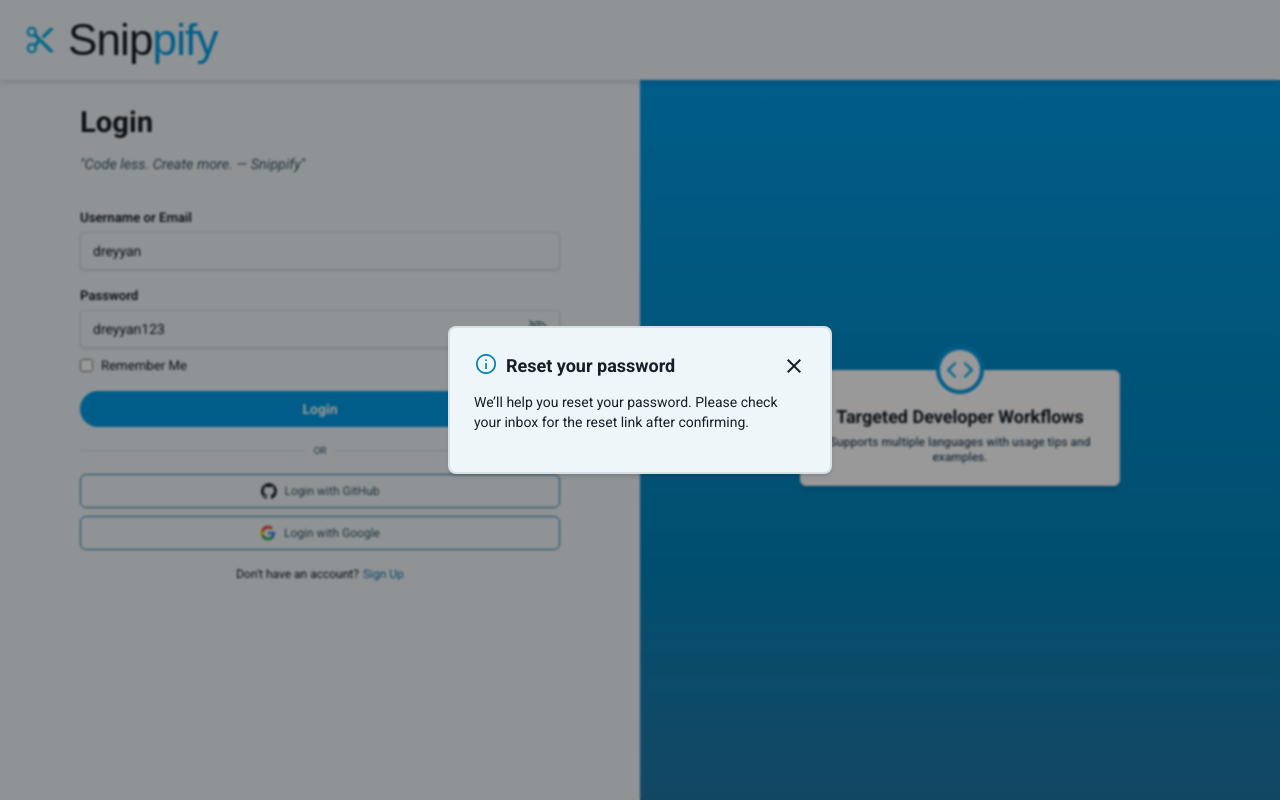
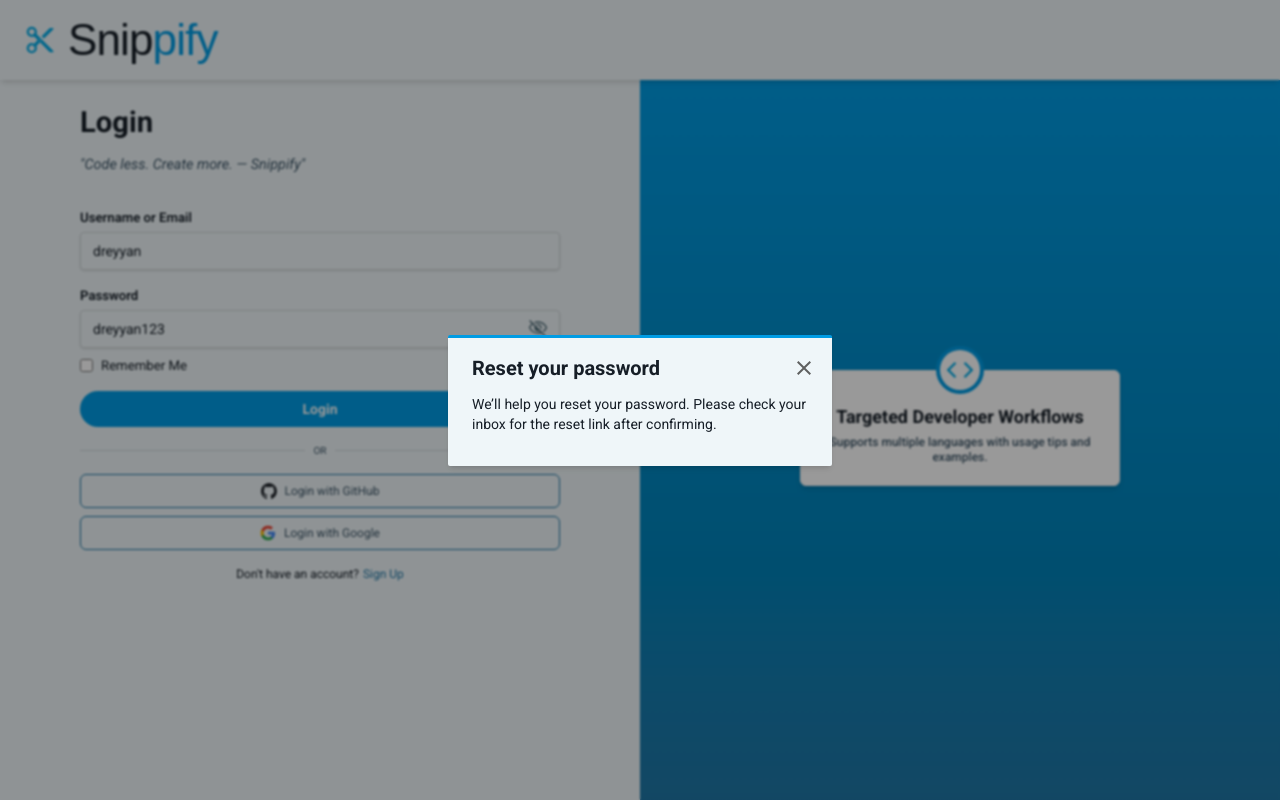
Before and after one commit to dreyyan/Snippify, a React (Vite) app: page /login in a window 1280 px wide. Both pictures are taken after a click on the button "Forgot password?". Built offline with nearby package versions, Linux system fonts and the light colour scheme; a web font is replaced by a local one.

Commit message:
refactored: improved modals UI

```diff
--- a/src/components/Header/ProfileSection.tsx
+++ b/src/components/Header/ProfileSection.tsx
@@ -40,7 +40,7 @@
 
             {/* Dropdown Menu */}
             {isOpen && (
-                <div className="absolute top-14 right-0 mt-2 py-1 w-48 bg-white shadow-lg rounded-md overflow-hidden border border-gray-200 z-10 [&>button]:cursor-pointer">
+                <div className="absolute top-9 right-1 mt-2 py-1 w-48 bg-white shadow-lg rounded-md overflow-hidden border border-gray-200 z-10 [&>button]:cursor-pointer">
                     <button
                         onClick={handleGoToProfile}
                         className="w-full text-left px-4 py-2 hover:bg-[var(--background)] flex items-center gap-x-2"
--- a/src/components/Modal.tsx
+++ b/src/components/Modal.tsx
@@ -57,16 +57,24 @@
 
     return (
         <div className="fixed inset-0 flex items-center justify-center z-50 backdrop-blur-[1px] bg-black/40">
-            <div ref={modalRef} className={`border-2 border-[rgba(23,32,38,0.1)] bg-[var(--background)] rounded-lg shadow-md space-y-4 p-6  ${size === 'sm' ? 'w-70' : size === 'lg' ? 'w-128' : 'w-96'} ${className}`}>
+            <div ref={modalRef} className={`bg-[var(--background)] rounded-xs shadow-md
+                ${type === 'prompt' ? 'p-6' : 'p-4 pl-6'}
+                ${size === 'sm' ? 'w-90' : size === 'lg' ? 'w-128' : 'w-96'}
+                ${
+                type === 'warning' ? 'border-t-3 border-[var(--dialog-alert)]' :
+                type === 'error' ? 'border-t-3 border-[var(--dialog-error)]' :
+                type === 'info' ? 'border-t-3 border-[var(--primary)]' :
+                ''}
+                ${className}`}>
                 {/* Header */}
                 <span className="flex justify-between items-center gap-x-2 mb-3">
                     <div className="flex gap-x-2">
-                        <img src={`${type}-icon.svg`} className="size-6"/>
-                        {title && <p className="text-lg font-bold">{title}</p>}
+                        {/* <img src={`${type}-icon.svg`} className="size-6"/> */}
+                        {title && <p className="text-xl font-bold">{title}</p>}
                     </div>
                     {type !== 'prompt' &&
-                    <button onClick={onClose!} className="text-gray-500 hover:text-black">
-                        <img src="/close-icon.svg" className="size-6 cursor-pointer"/>
+                    <button onClick={onClose!}>
+                        <img src="/close-icon.svg" className="size-6 cursor-pointer opacity-90"/>
                     </button>
                     }
                 </span>
```
Also changed, not shown: public/close-icon.svg.
